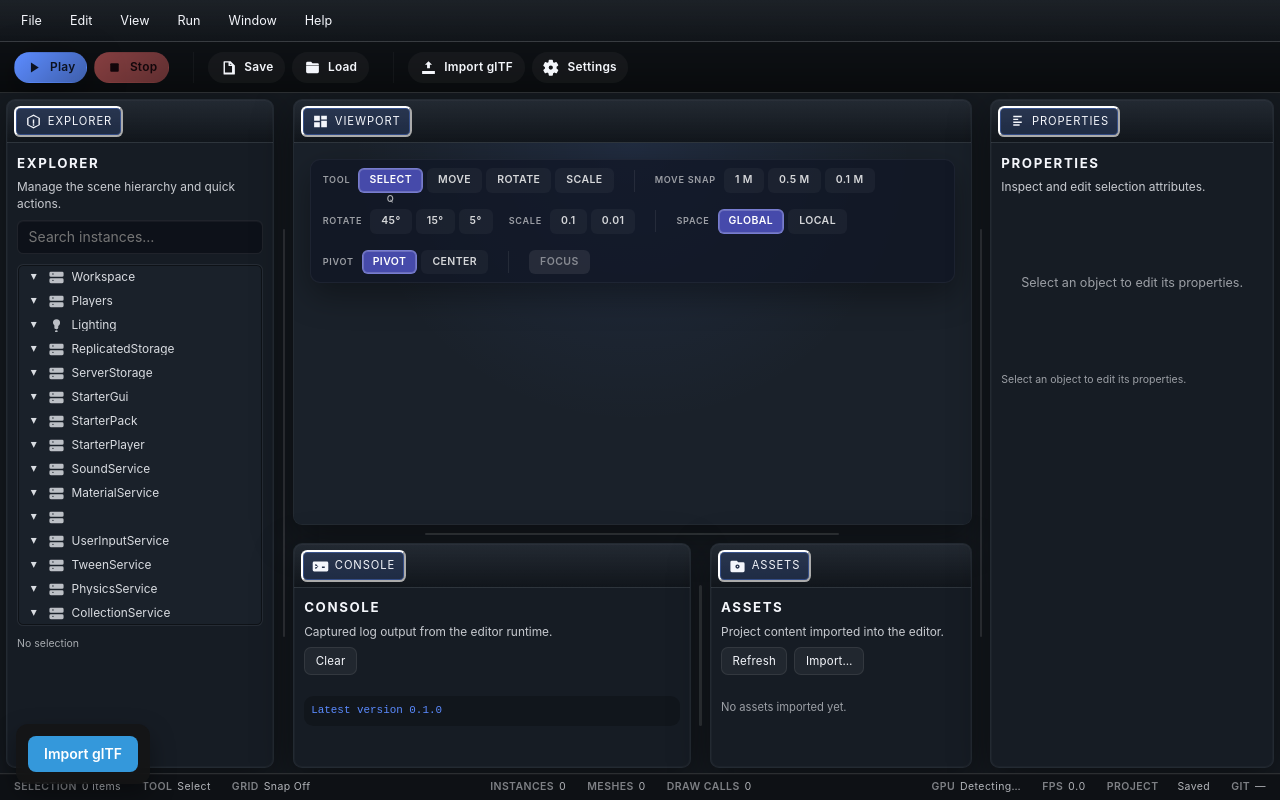
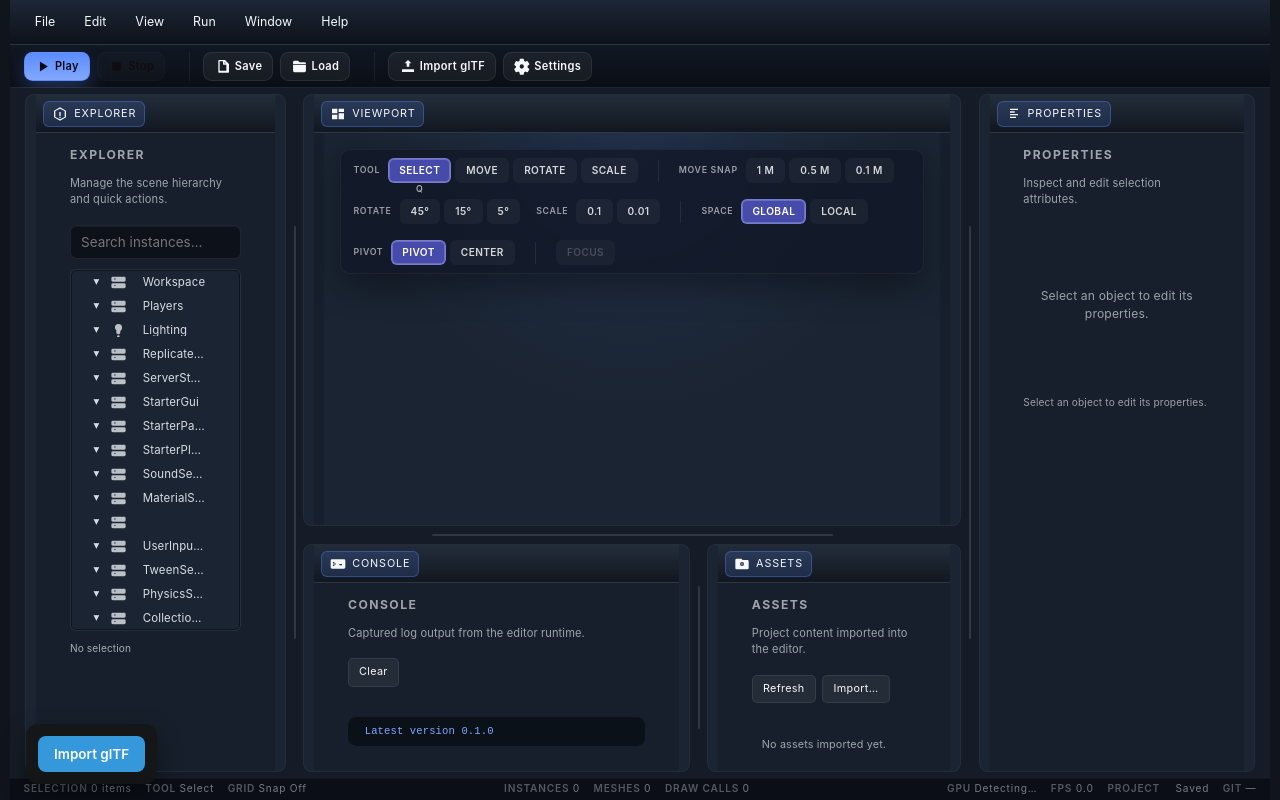
Before and after one commit to drolsen/axisforge, a website with bundled scripts: page public/index.html in a window 1280 px wide. Built offline with nearby package versions, Linux system fonts and the light colour scheme; files whose address does not match are found by name.

Commit message:
refine editor theme typography and scrollbars

```diff
--- /dev/null
+++ b/editor/ui/scroll.css
@@ -0,0 +1,68 @@
+:root {
+  --scrollbar-track: rgba(255, 255, 255, 0.04);
+  --scrollbar-thumb: rgba(110, 146, 255, 0.6);
+  --scrollbar-thumb-hover: rgba(110, 146, 255, 0.85);
+  --scrollbar-thumb-active: rgba(110, 146, 255, 1);
+}
+
+* {
+  scrollbar-width: thin;
+  scrollbar-color: var(--scrollbar-thumb) transparent;
+  scrollbar-gutter: stable both-edges;
+}
+
+@supports (scrollbar-color: auto) {
+  body[data-theme="light"],
+  :root[data-theme="light"] * {
+    scrollbar-color: rgba(39, 84, 255, 0.55) transparent;
+  }
+}
+
+*::-webkit-scrollbar {
+  width: 8px;
+  height: 8px;
+  background-color: transparent;
+}
+
+*::-webkit-scrollbar-track {
+  background: var(--scrollbar-track);
+  border-radius: 999px;
+}
+
+*::-webkit-scrollbar-thumb {
+  background-color: var(--scrollbar-thumb);
+  border-radius: 999px;
+  border: 2px solid transparent;
+  background-clip: padding-box;
+  transition: border-width 150ms ease, background-color 150ms ease;
+}
+
+*::-webkit-scrollbar-thumb:hover {
+  border-width: 1px;
+  background-color: var(--scrollbar-thumb-hover);
+}
+
+*::-webkit-scrollbar-thumb:active {
+  border-width: 0;
+  background-color: var(--scrollbar-thumb-active);
+}
+
+*::-webkit-scrollbar-corner {
+  background: transparent;
+}
+
+[data-theme="light"] *::-webkit-scrollbar-track {
+  background: rgba(10, 18, 40, 0.08);
+}
+
+[data-theme="light"] *::-webkit-scrollbar-thumb {
+  background-color: rgba(39, 84, 255, 0.55);
+}
+
+[data-theme="light"] *::-webkit-scrollbar-thumb:hover {
+  background-color: rgba(39, 84, 255, 0.75);
+}
+
+[data-theme="light"] *::-webkit-scrollbar-thumb:active {
+  background-color: rgba(39, 84, 255, 0.95);
+}
--- a/editor/ui/theme.css
+++ b/editor/ui/theme.css
@@ -1,51 +1,83 @@
+@import url("./scroll.css");
+
 :root {
   color-scheme: dark;
   font-family: "Inter", "Segoe UI", "Roboto", system-ui, -apple-system, BlinkMacSystemFont, "Helvetica Neue", sans-serif;
-  font-size: 14px;
-  line-height: 1.4;
-  --bg: #111518;
-  --bg2: #151a20;
-  --panel: #1a212a;
-  --text: #f4f6fb;
+  font-size: 13.5px;
+  line-height: 1.5;
+  --bg: #0f141d;
+  --bg-elevated: #151c27;
+  --bg-sunken: #0b1018;
+  --panel: #1a2432;
+  --panel-soft: #202c3d;
+  --panel-strong: #111820;
+  --text: #f5f7fb;
+  --text-muted: rgba(244, 246, 251, 0.62);
   --accent: #5b8bff;
-  --accent-weak: rgba(91, 139, 255, 0.35);
-  --outline: rgba(255, 255, 255, 0.12);
+  --accent-strong: #82a8ff;
+  --accent-weak: rgba(91, 139, 255, 0.28);
+  --outline: rgba(255, 255, 255, 0.08);
+  --divider: rgba(255, 255, 255, 0.06);
   --warning: #ffb545;
   --error: #ff6f6f;
-  --shadow-1: 0 12px 40px rgba(0, 0, 0, 0.45);
-  --shadow-2: 0 24px 60px rgba(0, 0, 0, 0.55);
-  --border-radius: 0.5rem;
+  --shadow-soft: 0 18px 40px rgba(8, 12, 22, 0.45);
+  --shadow-elevated: 0 26px 60px rgba(6, 10, 20, 0.55);
+  --space-0: 0;
+  --space-1: 0.25rem;
+  --space-2: 0.5rem;
+  --space-3: 0.75rem;
+  --space-4: 1rem;
+  --space-5: 1.25rem;
+  --space-6: 1.5rem;
+  --radius-sm: 0.375rem;
+  --radius-md: 0.625rem;
+  --radius-lg: 0.875rem;
+  --toolbar-height: 2.125rem;
+  --transition-fast: 120ms ease;
+  --transition-medium: 180ms ease;
+  --transition-slow: 260ms ease;
   --splitter-size: 0.5rem;
-  --transition-fast: 120ms ease;
-  --transition-slow: 240ms ease;
 }
 
 :root[data-theme="light"] {
   color-scheme: light;
   --bg: #f5f6fb;
-  --bg2: #eef0f6;
+  --bg-elevated: #ebedf5;
+  --bg-sunken: #e1e5f2;
   --panel: #ffffff;
-  --text: #1b2432;
+  --panel-soft: #f5f7fd;
+  --panel-strong: #e7eaf4;
+  --text: #1d2635;
+  --text-muted: rgba(29, 38, 53, 0.64);
   --accent: #2754ff;
+  --accent-strong: #5172ff;
   --accent-weak: rgba(39, 84, 255, 0.25);
-  --outline: rgba(0, 12, 32, 0.1);
-  --warning: #b86b00;
+  --outline: rgba(20, 34, 66, 0.15);
+  --divider: rgba(20, 34, 66, 0.1);
+  --warning: #c1801c;
   --error: #c92c3d;
-  --shadow-1: 0 16px 40px rgba(15, 23, 42, 0.18);
-  --shadow-2: 0 28px 80px rgba(15, 23, 42, 0.2);
+  --shadow-soft: 0 18px 40px rgba(15, 23, 42, 0.18);
+  --shadow-elevated: 0 28px 72px rgba(15, 23, 42, 0.2);
 }
 
 :root.hc {
   --accent: #00ffea;
+  --accent-strong: #4dfff1;
   --accent-weak: rgba(0, 255, 234, 0.4);
-  --outline: rgba(255, 255, 0, 0.55);
+  --outline: rgba(255, 255, 0, 0.6);
 }
 
 * {
   box-sizing: border-box;
 }
 
-html, body {
+::selection {
+  background: rgba(91, 139, 255, 0.35);
+  color: var(--text);
+}
+
+html,
+body {
   margin: 0;
   padding: 0;
   height: 100%;
@@ -59,14 +91,35 @@ body {
   flex-direction: column;
   min-height: 100vh;
   overflow: hidden;
+  letter-spacing: 0.01em;
 }
 
-body, button, input, select, textarea {
+body,
+button,
+input,
+select,
+textarea {
   font: inherit;
 }
 
-button, input, select, textarea {
+button,
+input,
+select,
+textarea {
   color: inherit;
+}
+
+button {
+  appearance: none;
+  border: none;
+  background: none;
+  padding: 0;
+}
+
+button:disabled,
+button[disabled] {
+  cursor: not-allowed;
+  opacity: 0.45;
 }
 
 :focus-visible {
@@ -78,17 +131,18 @@ button, input, select, textarea {
   display: grid;
   grid-template-rows: auto auto 1fr auto;
   height: 100vh;
-  background: var(--bg2);
+  background: var(--bg-elevated);
+  color: var(--text);
 }
 
 .menubar {
   display: flex;
   align-items: center;
-  gap: 0.5rem;
-  padding: 0.5rem 0.75rem;
-  background: linear-gradient(180deg, rgba(255, 255, 255, 0.03) 0%, rgba(0, 0, 0, 0.2) 100%);
-  border-bottom: 1px solid var(--outline);
-  font-size: 0.9rem;
+  gap: var(--space-2);
+  padding: var(--space-2) var(--space-4);
+  background: linear-gradient(180deg, rgba(30, 39, 54, 0.96) 0%, rgba(13, 17, 25, 0.96) 100%);
+  border-bottom: 1px solid var(--divider);
+  font-size: 0.92rem;
   letter-spacing: 0.02em;
   position: relative;
   z-index: 20;
@@ -102,16 +156,16 @@ button, input, select, textarea {
 
 .menubar__item {
   position: relative;
-  padding: 0.35rem 0.75rem;
-  border-radius: 0.35rem;
+  padding: 0.375rem 0.75rem;
+  border-radius: var(--radius-sm);
   cursor: pointer;
   user-select: none;
-  min-height: 1.75rem;
+  min-height: calc(var(--toolbar-height) - 0.25rem);
   display: flex;
   align-items: center;
-  transition: background var(--transition-fast), color var(--transition-fast);
+  transition: background var(--transition-fast), color var(--transition-fast), box-shadow var(--transition-fast);
   background: transparent;
-  border: none;
+  border: 1px solid transparent;
   color: inherit;
   font: inherit;
 }
@@ -119,6 +173,7 @@ button, input, select, textarea {
 .menubar__item:hover,
 .menubar__menu.is-open > .menubar__item {
   background: rgba(255, 255, 255, 0.08);
+  border-color: rgba(255, 255, 255, 0.12);
 }
 
 .menubar__dropdown {
@@ -126,13 +181,13 @@ button, input, select, textarea {
   top: 100%;
   left: 0;
   min-width: 12rem;
-  margin-top: 0.25rem;
-  padding: 0.35rem 0;
-  background: rgba(24, 24, 26, 0.96);
-  backdrop-filter: blur(18px);
+  margin-top: var(--space-1);
+  padding: var(--space-1) 0;
+  background: rgba(15, 21, 32, 0.96);
+  backdrop-filter: blur(14px);
   border: 1px solid rgba(255, 255, 255, 0.08);
-  border-radius: 0.5rem;
-  box-shadow: 0 12px 32px rgba(0, 0, 0, 0.45);
+  border-radius: var(--radius-md);
+  box-shadow: var(--shadow-soft);
   display: none;
 }
 
@@ -145,9 +200,9 @@ button, input, select, textarea {
   display: flex;
   align-items: center;
   justify-content: space-between;
-  gap: 1.25rem;
+  gap: var(--space-3);
   width: 100%;
-  padding: 0.35rem 0.75rem;
+  padding: 0.375rem var(--space-3);
   background: transparent;
   border: none;
   color: inherit;
@@ -156,66 +211,30 @@ button, input, select, textarea {
   transition: background var(--transition-fast), color var(--transition-fast);
 }
 
-.menubar__command:hover {
+.menubar__command:hover,
+.menubar__command:focus-visible {
   background: rgba(255, 255, 255, 0.08);
-}
-
-.menubar__command[disabled] {
-  opacity: 0.45;
-  cursor: default;
-  pointer-events: none;
-}
-
-.menubar__command-label {
-  display: inline-flex;
-  align-items: center;
-  gap: 0.5rem;
-}
-
-.menubar__command-indicator {
-  display: inline-flex;
-  align-items: center;
-  justify-content: center;
-  width: 1rem;
-  font-size: 0.75rem;
-  color: var(--accent, #6fc1ff);
-}
-
-.menubar__command-shortcut {
-  opacity: 0.65;
-  font-size: 0.8rem;
-  letter-spacing: 0.05em;
-}
-
-.menubar__separator {
-  height: 1px;
-  margin: 0.25rem 0;
-  background: rgba(255, 255, 255, 0.08);
-}
-
-.menubar__command.is-checked {
-  color: var(--accent, #6fc1ff);
 }
 
 .toolbar {
   display: flex;
   align-items: center;
-  gap: 0.75rem;
-  padding: 0.65rem 1rem;
-  background: linear-gradient(180deg, rgba(0, 0, 0, 0.35) 0%, rgba(0, 0, 0, 0.6) 100%);
-  border-bottom: 1px solid var(--outline);
+  gap: var(--space-3);
+  padding: var(--space-2) var(--space-4);
+  background: linear-gradient(180deg, rgba(17, 24, 35, 0.95) 0%, rgba(9, 13, 20, 0.96) 100%);
+  border-bottom: 1px solid var(--divider);
 }
 
 .toolbar__section {
   display: flex;
   align-items: center;
-  gap: 0.5rem;
+  gap: var(--space-2);
 }
 
 .toolbar__section + .toolbar__section {
-  margin-left: 1rem;
-  padding-left: 1rem;
-  border-left: 1px solid rgba(255, 255, 255, 0.04);
+  margin-left: var(--space-4);
+  padding-left: var(--space-4);
+  border-left: 1px solid var(--divider);
 }
 
 .toolbar__button {
@@ -223,71 +242,128 @@ button, input, select, textarea {
   display: inline-flex;
   align-items: center;
   justify-content: center;
-  gap: 0.5rem;
-  padding: 0.35rem 0.75rem;
-  min-width: 2.75rem;
-  min-height: 2.25rem;
-  border-radius: 1.75rem;
-  border: 1px solid transparent;
-  background: rgba(255, 255, 255, 0.04);
+  gap: var(--space-1);
+  padding: 0 calc(var(--space-3));
+  min-width: 2.5rem;
+  min-height: var(--toolbar-height);
+  border-radius: var(--radius-md);
+  border: 1px solid rgba(255, 255, 255, 0.08);
+  background: rgba(255, 255, 255, 0.05);
   color: inherit;
   cursor: pointer;
-  transition: transform var(--transition-fast), box-shadow var(--transition-fast), background var(--transition-fast), border-color var(--transition-fast);
+  transition: background var(--transition-fast), border-color var(--transition-fast), box-shadow var(--transition-fast), transform var(--transition-fast);
 }
 
 .toolbar__button:hover {
   background: rgba(255, 255, 255, 0.1);
+  border-color: rgba(255, 255, 255, 0.16);
 }
 
 .toolbar__button:active {
-  transform: scale(0.98);
+  transform: translateY(1px);
+}
+
+.toolbar__button.is-active {
+  border-color: rgba(91, 139, 255, 0.65);
+  background: rgba(91, 139, 255, 0.18);
+  box-shadow: 0 0 0 1px rgba(91, 139, 255, 0.35);
+  color: var(--text);
+}
+
+.toolbar__button--ghost {
+  background: transparent;
+  border-color: transparent;
+  box-shadow: none;
+}
+
+.toolbar__button--ghost:hover {
+  background: rgba(255, 255, 255, 0.08);
+  border-color: rgba(255, 255, 255, 0.12);
+}
+
+.toolbar__button--ghost.is-active {
+  border-color: rgba(91, 139, 255, 0.45);
+  background: rgba(91, 139, 255, 0.12);
+}
+
+.toolbar__button--primary {
+  background: linear-gradient(180deg, var(--accent) 0%, var(--accent-strong) 100%);
+  border-color: rgba(91, 139, 255, 0.75);
+  color: #080c16;
+  font-weight: 600;
+  box-shadow: 0 10px 20px rgba(91, 139, 255, 0.26);
+}
+
+.toolbar__button--primary:hover {
+  background: linear-gradient(180deg, var(--accent-strong) 0%, var(--accent) 100%);
+}
+
+.toolbar__button--danger {
+  background: linear-gradient(180deg, rgba(255, 111, 111, 0.9), rgba(194, 42, 42, 0.9));
+  border-color: rgba(255, 111, 111, 0.65);
+  color: #140405;
+  font-weight: 600;
+  box-shadow: 0 10px 20px rgba(255, 111, 111, 0.24);
+}
+
+.toolbar__button--danger:hover {
+  background: linear-gradient(180deg, rgba(255, 134, 134, 0.95), rgba(194, 42, 42, 0.95));
+}
+
+.toolbar__button--danger.is-active {
+  border-color: rgba(255, 111, 111, 0.85);
+  background: rgba(255, 111, 111, 0.28);
+  box-shadow: 0 0 0 1px rgba(255, 111, 111, 0.35);
 }
 
 .toolbar__button[disabled] {
-  cursor: default;
-  opacity: 0.5;
+  pointer-events: none;
+  background: rgba(255, 255, 255, 0.04);
+  border-color: rgba(255, 255, 255, 0.04);
   box-shadow: none;
 }
 
-.toolbar__button.is-active {
-  box-shadow: inset 0 0 0 1px var(--accent);
-  background: rgba(91, 139, 255, 0.2);
-  color: var(--text);
-}
-
-.toolbar__button--danger.is-active {
-  box-shadow: inset 0 0 0 1px var(--error);
-  background: rgba(255, 111, 111, 0.28);
-}
-
-.toolbar__button--primary {
-  background: linear-gradient(135deg, var(--accent), rgba(91, 139, 255, 0.65));
-  color: #0c1220;
+.toolbar__button-label {
+  font-size: 0.82rem;
   font-weight: 600;
-  box-shadow: var(--shadow-1);
-}
-
-.toolbar__button--danger {
-  background: linear-gradient(135deg, var(--error), rgba(255, 111, 111, 0.7));
-  color: #1b0006;
-  font-weight: 600;
-  box-shadow: var(--shadow-1);
-}
-
-.toolbar__button-label {
-  font-size: 0.85rem;
-  font-weight: 600;
-  letter-spacing: 0.02em;
+  letter-spacing: 0.03em;
 }
 
 .toolbar__button .icon {
-  font-size: 1.1rem;
+  font-size: 1.05rem;
+}
+
+.toolbar__button[aria-label]:not([aria-label=""])::after {
+  content: attr(aria-label);
+  position: absolute;
+  left: 50%;
+  bottom: calc(100% + var(--space-2));
+  transform: translate(-50%, 4px);
+  padding: var(--space-1) var(--space-2);
+  border-radius: var(--radius-sm);
+  background: rgba(11, 16, 25, 0.92);
+  color: var(--text);
+  font-size: 0.75rem;
+  letter-spacing: 0.04em;
+  text-transform: uppercase;
+  white-space: nowrap;
+  pointer-events: none;
+  opacity: 0;
+  box-shadow: var(--shadow-soft);
+  transition: opacity var(--transition-medium), transform var(--transition-medium);
+  z-index: 30;
+}
+
+.toolbar__button[aria-label]:hover::after,
+.toolbar__button[aria-label]:focus-visible::after {
+  opacity: 1;
+  transform: translate(-50%, 0);
 }
 
 .dock-area {
   position: relative;
   min-height: 0;
-  background: var(--bg2);
+  background: var(--bg-elevated);
   overflow: hidden;
 }
 
@@ -295,138 +371,143 @@ button, input, select, textarea {
   display: flex;
   align-items: center;
   justify-content: space-between;
-  padding: 0.4rem 1rem;
-  border-top: 1px solid var(--outline);
-  background: rgba(0, 0, 0, 0.35);
+  padding: var(--space-1) var(--space-4);
+  border-top: 1px solid var(--divider);
+  background: rgba(10, 14, 22, 0.92);
   font-size: 0.75rem;
-  letter-spacing: 0.04em;
+  letter-spacing: 0.08em;
   text-transform: uppercase;
 }
 
 .statusbar__section {
   display: flex;
   align-items: center;
-  gap: 1.5rem;
+  gap: var(--space-4);
 }
 
 .statusbar__item {
   display: flex;
   align-items: center;
-  gap: 0.35rem;
-  opacity: 0.75;
+  gap: var(--space-1);
+  color: var(--text-muted);
 }
 
 .statusbar__item strong {
   font-weight: 600;
-  opacity: 0.8;
+  opacity: 0.9;
+  color: var(--text);
 }
 
 .statusbar__item[data-tone="positive"] {
-  color: var(--accent);
-  opacity: 0.95;
+  color: var(--accent-strong);
 }
 
 .statusbar__item[data-tone="warning"] {
   color: var(--warning);
-  opacity: 0.95;
 }
 
 .statusbar__item[data-tone="error"] {
   color: var(--error);
-  opacity: 0.95;
 }
 
 .panel-content {
-  padding: 0.75rem;
+  padding: var(--space-4);
   color: inherit;
   display: flex;
   flex-direction: column;
   height: 100%;
   overflow: hidden;
+  gap: var(--space-3);
 }
 
 .panel-content h2 {
-  margin: 0 0 0.5rem 0;
-  font-size: 0.95rem;
+  margin: 0;
+  font-size: 0.9rem;
   text-transform: uppercase;
   letter-spacing: 0.12em;
+  color: var(--text-muted);
 }
 
 .panel-content p {
   margin: 0;
-  font-size: 0.85rem;
-  opacity: 0.8;
+  font-size: 0.82rem;
+  color: var(--text-muted);
 }
 
 .panel-section {
   display: flex;
   flex-direction: column;
-  gap: 0.6rem;
+  gap: var(--space-2);
 }
 
 .panel-actions {
   display: flex;
   flex-wrap: wrap;
-  gap: 0.5rem;
-  margin-top: 0.5rem;
-  margin-bottom: 0.75rem;
+  gap: var(--space-2);
+  margin-top: var(--space-2);
+  margin-bottom: var(--space-3);
 }
 
 .panel-actions button {
+  display: inline-flex;
+  align-items: center;
+  justify-content: center;
+  gap: var(--space-1);
   border: 1px solid rgba(255, 255, 255, 0.08);
-  border-radius: 0.5rem;
-  padding: 0.35rem 0.75rem;
-  background: rgba(255, 255, 255, 0.05);
+  border-radius: var(--radius-sm);
+  padding: 0.375rem var(--space-3);
+  background: rgba(255, 255, 255, 0.06);
   color: inherit;
   cursor: pointer;
-  font-size: 0.82rem;
-  letter-spacing: 0.02em;
-  transition: background var(--transition-fast), border-color var(--transition-fast), transform var(--transition-fast);
+  font-size: 0.8rem;
+  letter-spacing: 0.03em;
+  transition: background var(--transition-fast), border-color var(--transition-fast), transform var(--transition-fast), box-shadow var(--transition-fast);
 }
 
 .panel-actions button:hover {
   background: rgba(255, 255, 255, 0.12);
-  border-color: rgba(255, 255, 255, 0.18);
+  border-color: rgba(255, 255, 255, 0.16);
 }
 
 .panel-actions button:active {
-  transform: scale(0.97);
+  transform: translateY(1px);
 }
 
 .panel-field {
   display: flex;
   flex-direction: column;
-  gap: 0.35rem;
+  gap: var(--space-1);
 }
 
 .panel-field__label {
-  font-size: 0.75rem;
-  opacity: 0.65;
+  font-size: 0.72rem;
+  color: var(--text-muted);
   text-transform: uppercase;
-  letter-spacing: 0.08em;
+  letter-spacing: 0.12em;
 }
 
 .panel-field__input {
   display: flex;
-  gap: 0.4rem;
+  gap: var(--space-2);
   align-items: center;
 }
 
 .panel-field__input input {
   flex: 1 1 0;
   min-width: 0;
-  padding: 0.4rem 0.55rem;
-  border-radius: 0.4rem;
-  border: 1px solid rgba(255, 255, 255, 0.08);
-  background: rgba(0, 0, 0, 0.2);
+  padding: 0.375rem 0.625rem;
+  border-radius: var(--radius-sm);
+  border: 1px solid rgba(255, 255, 255, 0.12);
+  background: rgba(5, 9, 16, 0.5);
   color: inherit;
-  font-size: 0.85rem;
-  transition: border-color var(--transition-fast), background var(--transition-fast);
+  font-size: 0.82rem;
+  transition: border-color var(--transition-fast), background var(--transition-fast), box-shadow var(--transition-fast);
 }
 
 .panel-field__input input:focus {
   border-color: var(--accent);
-  background: rgba(0, 0, 0, 0.35);
+  background: rgba(91, 139, 255, 0.12);
+  box-shadow: 0 0 0 3px var(--accent-weak);
   outline: none;
 }
 
@@ -435,38 +516,37 @@ button, input, select, textarea {
 }
 
 .panel-field__input input::placeholder {
-  color: rgba(255, 255, 255, 0.4);
+  color: rgba(245, 247, 251, 0.35);
 }
 
 .panel-log {
-  margin-top: 0.75rem;
-  padding: 0.5rem;
-  background: rgba(0, 0, 0, 0.22);
-  border-radius: 0.65rem;
+  margin-top: var(--space-3);
+  padding: var(--space-2);
+  background: rgba(3, 6, 12, 0.55);
+  border-radius: var(--radius-md);
   display: flex;
   flex-direction: column;
-  gap: 0.35rem;
+  gap: var(--space-1);
   max-height: calc(100% - 2rem);
   overflow-y: auto;
-  font-family: 'JetBrains Mono', 'Fira Code', 'SFMono-Regular', monospace;
+  font-family: "JetBrains Mono", "Fira Code", "SFMono-Regular", monospace;
   font-size: 0.78rem;
+  color: var(--text-muted);
 }
 
 .panel-log__entry {
-  opacity: 0.85;
   word-break: break-word;
 }
 
 .panel-log__entry.is-latest {
-  color: var(--accent);
-  opacity: 1;
+  color: var(--accent-strong);
 }
 
 .panel-list {
   display: flex;
   flex-direction: column;
-  gap: 0.35rem;
-  margin-top: 0.5rem;
+  gap: var(--space-2);
+  margin-top: var(--space-2);
   overflow-y: auto;
 }
 
@@ -474,55 +554,57 @@ button, input, select, textarea {
   display: flex;
   justify-content: space-between;
   align-items: center;
-  gap: 0.6rem;
-  padding: 0.45rem 0.6rem;
-  border-radius: 0.5rem;
-  background: rgba(255, 255, 255, 0.06);
+  gap: var(--space-2);
+  padding: 0.5rem var(--space-3);
+  border-radius: var(--radius-md);
+  background: rgba(255, 255, 255, 0.05);
+  border: 1px solid rgba(255, 255, 255, 0.04);
 }
 
 .panel-list__title {
   font-size: 0.85rem;
   font-weight: 600;
-  letter-spacing: 0.02em;
+  letter-spacing: 0.03em;
 }
 
 .panel-list__meta {
   display: flex;
   align-items: center;
-  gap: 0.45rem;
+  gap: var(--space-2);
   font-size: 0.72rem;
-  opacity: 0.7;
+  color: var(--text-muted);
   letter-spacing: 0.08em;
   text-transform: uppercase;
 }
 
 .panel-tag {
-  padding: 0.2rem 0.4rem;
-  border-radius: 0.45rem;
+  padding: 0.25rem 0.5rem;
+  border-radius: var(--radius-sm);
   background: rgba(255, 255, 255, 0.12);
-  font-size: 0.7rem;
+  font-size: 0.72rem;
   letter-spacing: 0.08em;
 }
 
 .panel-empty {
-  margin-top: 0.5rem;
+  margin-top: var(--space-2);
   font-size: 0.8rem;
-  opacity: 0.6;
+  color: var(--text-muted);
 }
 
 .viewport-pane {
   position: relative;
   height: 100%;
-  background: radial-gradient(circle at top, rgba(91, 139, 255, 0.1), transparent 55%), var(--panel);
+  background: radial-gradient(circle at top, rgba(91, 139, 255, 0.12), transparent 55%), var(--panel);
 }
 
 .viewport-pane canvas {
   width: 100%;
   height: 100%;
   display: block;
+  border-radius: var(--radius-sm);
 }
 
 .hint {
   font-size: 0.75rem;
-  opacity: 0.6;
+  color: var(--text-muted);
 }
```
